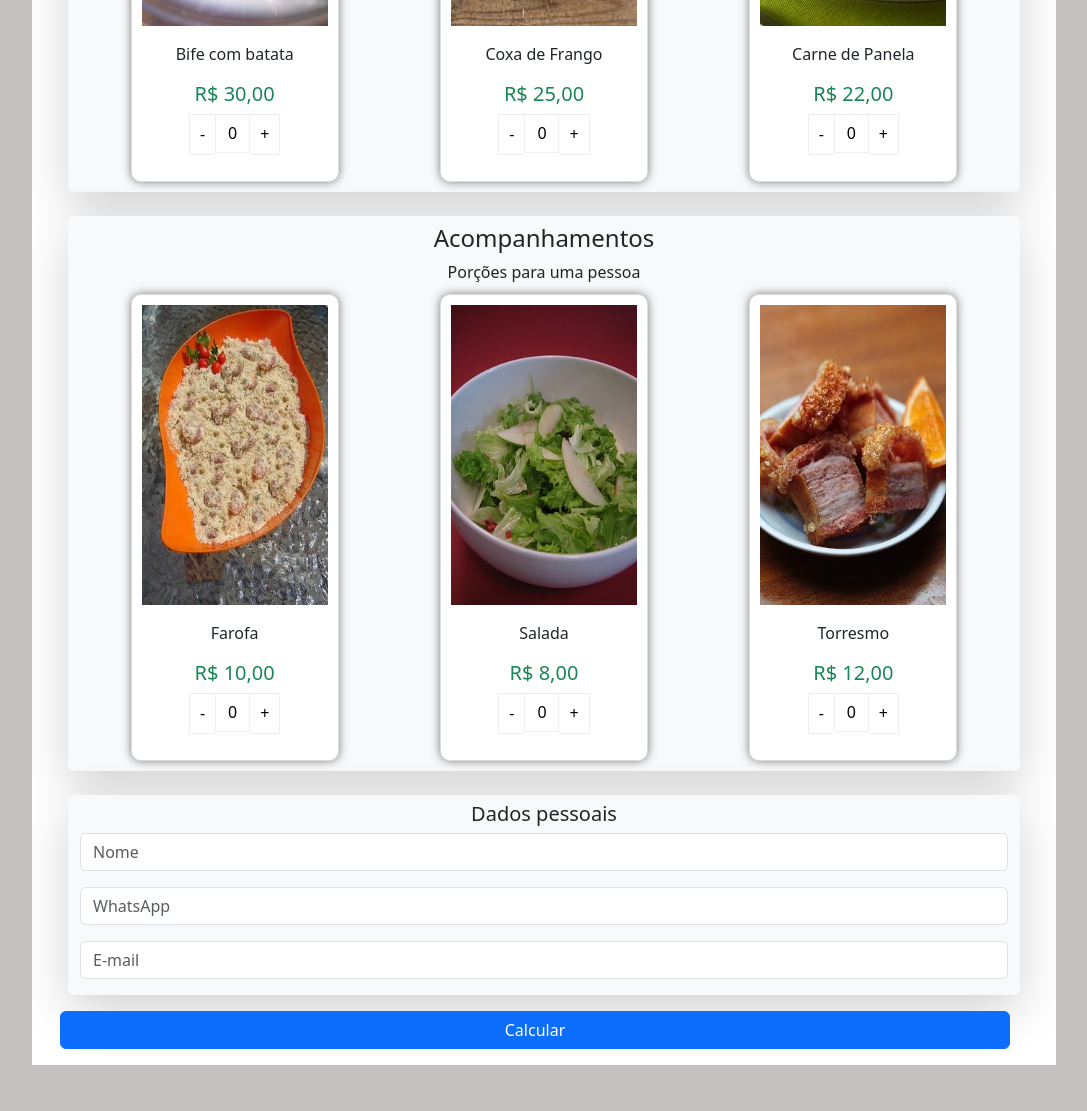
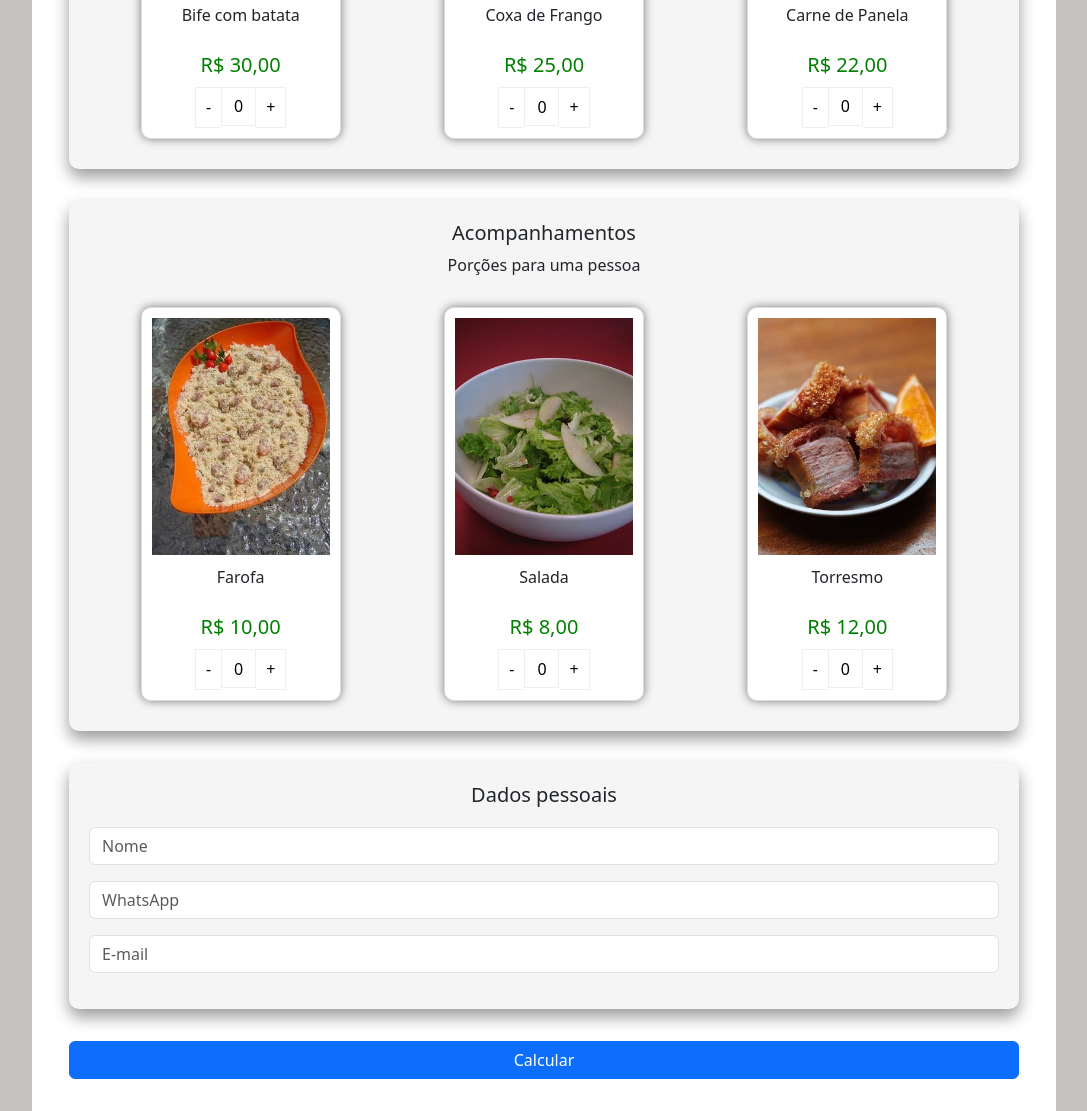
Before and after one commit to giovic16/menu, a plain HTML site: page index.html in a window 1280 px wide. Shown: the part 747-1858 px from the top of the page, without its empty margins (96-1183 px from the left). Before the commit the page ends 1812 px from the top, so only its background shows below. Drawn offline with nearby package versions, Linux system fonts and the light colour scheme.

Commit message:
correção

```diff
--- a/index.html
+++ b/index.html
@@ -12,132 +12,120 @@
         <div class="home">
             <img src="./img/home.jpg" alt="home">
         </div>
-        <div class="text-center fs-2 mb-2">
+        <div class="titulo">
             Menu - Faça a sua escolha
         </div>
-        <div class="row bg-light rounded mx-4 shadow-lg">
-            <!-- Ttitulo Cards 1 -->
-            <div class="col text-center">
-                <div class="mt-1 fs-4">
-                    Prato principal
+        <div class="principal">
+            <div class="descr">
+                <h5>Prato principal</h5>
+                <p>Todos os pratos acompanham arroz, feijão e a sobremesa do dia</p>
             </div>
-                <div class="mt-1">
-                    Todos os pratos acompanham arroz, feijão e a sobremesa do dia
-                </div>
-            </div>
-            <!-- Cards 1 -->
-            <div class="d-flex justify-content-around flex-wrap">
-                <div class="card" style="width: 13rem;">
+            <div class="card-container">
+                <div class="card">
                     <img src="./img/bife.jpg" alt="Bife com batata" class="img-responsive" width="200" height="300">
-                    <div class="card-body">
                     <p>Bife com batata</p>
-                        <h5 class="text-success">R$ 30,00</h5>
+                    <h5 class="preco">R$ 30,00</h5>
+
                     <div class="quantity buttons_added">
                         <input type="button" value="-" class="minus">
                         <input type="number" step="1" min="0" max="" id="1" name="quantity" value="0" title="Qty"
                             class="input-text qty text" size="4" pattern="" inputmode="">
                         <input type="button" value="+" class="plus">
                     </div>
+
                 </div>
-                </div>
-                  <div class="card" style="width: 13rem;">
+                <div class="card">
                     <img src="./img/coxa.jpg" alt="Coxa de Frango" class="img-responsive" width="200" height="300">
-                        <div class="card-body">
                     <p>Coxa de Frango</p>
-                            <h5 class="text-success">R$ 25,00</h5>
+                    <h5 class="preco">R$ 25,00</h5>
+
                     <div class="quantity buttons_added">
                         <input type="button" value="-" class="minus">
-                                <input type="number" step="1" min="0" max="" id="1" name="quantity" value="0" title="Qty"
+                        <input type="number" step="1" min="0" max="" id="2" name="quantity" value="0" title="Qty"
                             class="input-text qty text" size="4" pattern="" inputmode="">
                         <input type="button" value="+" class="plus">
                     </div>
+
                 </div>
-                  </div>
-                  <div class="card" style="width: 13rem;">
+                <div class="card">
                     <img src="./img/panela.jpg" alt="Carne de panela" class="img-responsive" width="200" height="300">
-                        <div class="card-body">
                     <p>Carne de Panela</p>
-                            <h5 class="text-success">R$ 22,00</h5>
+                    <h5 class="preco">R$ 22,00</h5>
+
                     <div class="quantity buttons_added">
                         <input type="button" value="-" class="minus">
-                                <input type="number" step="1" min="0" max="" id="1" name="quantity" value="0" title="Qty"
+                        <input type="number" step="1" min="0" max="" id="3" name="quantity" value="0" title="Qty"
                             class="input-text qty text" size="4" pattern="" inputmode="">
                         <input type="button" value="+" class="plus">
                     </div>
+
                 </div>
             </div>
         </div>
+        <div class="acompanhamentos">
+            <div class="descr">
+                <h5>Acompanhamentos</h5>
+                <p>Porções para uma pessoa</p>
             </div>
-        <!--Card2-->
-        <div class="row bg-light rounded mx-4 shadow-lg mt-4">
-            <!-- Ttitulo Cards 1 -->
-            <div class="col text-center">
-                <div class="mt-1 fs-4">
-                    Acompanhamentos
-                </div>
-                <div class="mt-1">
-                    Porções para uma pessoa
-                </div>
-            </div>
-            <!-- Cards 1 text-center border rounded p-5 shadow-lg m-5 -->
-            <div class="d-flex justify-content-around flex-wrap">
-                <div class="card" style="width: 13rem;">
+            <div class="card-container">
+                <div class="card">
                     <img src="./img/farofa.jpg" alt="Farofa" class="img-responsive" width="200" height="300">
-                    <div class="card-body">
                     <p>Farofa</p>
-                        <h5 class="text-success">R$ 10,00</h5>
+                    <h5 class="preco">R$ 10,00</h5>
+
                     <div class="quantity buttons_added">
                         <input type="button" value="-" class="minus">
-                            <input type="number" step="1" min="0" max="" id="1" name="quantity" value="0" title="Qty"
+                        <input type="number" step="1" min="0" max="" id="4" name="quantity" value="0" title="Qty"
                             class="input-text qty text" size="4" pattern="" inputmode="">
                         <input type="button" value="+" class="plus">
                     </div>
+
                 </div>
-                </div>
-                  <div class="card" style="width: 13rem;">
+                <div class="card">
                     <img src="./img/salad.jpg" alt="Salada" class="img-responsive" width="200" height="300">
-                        <div class="card-body">
                     <p>Salada</p>
-                            <h5 class="text-success">R$ 8,00</h5>
+                    <h5 class="preco">R$ 8,00</h5>
+
                     <div class="quantity buttons_added">
                         <input type="button" value="-" class="minus">
-                                <input type="number" step="1" min="0" max="" id="1" name="quantity" value="0" title="Qty"
+                        <input type="number" step="1" min="0" max="" id="5" name="quantity" value="0" title="Qty"
                             class="input-text qty text" size="4" pattern="" inputmode="">
                         <input type="button" value="+" class="plus">
                     </div>
+
                 </div>
-                  </div>
-                  <div class="card" style="width: 13rem;">
+                <div class="card">
                     <img src="./img/torresmo.jpg" alt="Torresmo" class="img-responsive" width="200" height="300">
-                        <div class="card-body">
                     <p>Torresmo</p>
-                            <h5 class="text-success">R$ 12,00</h5>
+                    <h5 class="preco">R$ 12,00</h5>
+
                     <div class="quantity buttons_added">
                         <input type="button" value="-" class="minus">
-                                <input type="number" step="1" min="0" max="" id="1" name="quantity" value="0" title="Qty"
+                        <input type="number" step="1" min="0" max="" id="6" name="quantity" value="0" title="Qty"
                             class="input-text qty text" size="4" pattern="" inputmode="">
                         <input type="button" value="+" class="plus">
                     </div>
+
                 </div>
             </div>
         </div>
+        <div class="forms">
+            <div class="descr">
+                <h5>Dados pessoais</h5>
             </div>
-         <!-- Formulário -->
-         <form class="row bg-light rounded mx-4 shadow-lg mt-4">
-            <div class="mt-1 mb-1 fs-5 text-center">
-                Dados pessoais
+            <form>
+                <div class="mb-3">
+                  <input type="name" class="form-control" id="nome" aria-describedby="emailHelp" placeholder="Nome">
                 </div>
                 <div class="mb-3">
-              <input type="text" placeholder="Nome" class="form-control" id="exampleInputName" aria-describedby="emailHelp">
+                    <input type="text" class="form-control" id="wpp" aria-describedby="emailHelp" placeholder="WhatsApp">
                 </div>
                 <div class="mb-3">
-              <input type="text" placeholder="WhatsApp" class="form-control" id="exampleInputWhatsApp" aria-describedby="emailHelp">
-            </div>
-            <div class="mb-3">
-              <input type="email" placeholder="E-mail" class="form-control" id="exampleInputEmail" aria-describedby="emailHelp">
+                    <input type="email" class="form-control" id="email" aria-describedby="emailHelp" placeholder="E-mail">
                 </div>
             </form>
-        <button type="submit" class="btn btn-primary m-3" style="width: 95%;" onclick="calc()">Calcular</button>
+        </div>
+        <button type="submit" class="btn btn-primary" onclick="calc()">Calcular</button>
         <div id="output">
 
         </div>
--- a/style.css
+++ b/style.css
@@ -12,9 +12,38 @@ body {
     margin: 20px 0 20px 17px;
 }
 
+.titulo {
+    text-align: center;
+    font-size: 2rem;
+    margin-bottom: 10px;
+}
+
+.principal, .acompanhamentos, .forms {
+    width: 95%;
+    margin: 0 auto;
+    margin-bottom: 2rem;
+    background-color: #F5F5F5;
+    border-radius: 5px;
+    padding: 20px;
+    border-radius: 10px;
+    box-shadow: 0 8px 16px 0 rgba(0, 0, 0, 0.4);
+}
+
+.descr {
+    text-align: center;
+    margin-bottom: 20px;
+}
+
+.card-container {
+    display: flex;
+    justify-content: space-around;
+    flex-wrap: wrap;
+}
+
 .card {
     text-align: center;
     border: 1px solid #ddd;
+    border-radius: 5px;
     padding: 10px;
     width: 200px;
     border-radius: 10px;
@@ -24,6 +53,20 @@ body {
 
 .card img {
     width: 100%;
+    height: auto;
+    display: block;
+    margin: 0 auto 10px;
+}
+
+.preco {
+    color: green;
+    margin: 10px 0;
+}
+
+button {
+    width: 95%;
+    margin-left: 25px;
+    margin-bottom: 2rem;
 }
 
 /* -- quantity box -- */
```
Also changed, not shown: 1 other file. Lines whose indentation alone changed are shown as unchanged.
